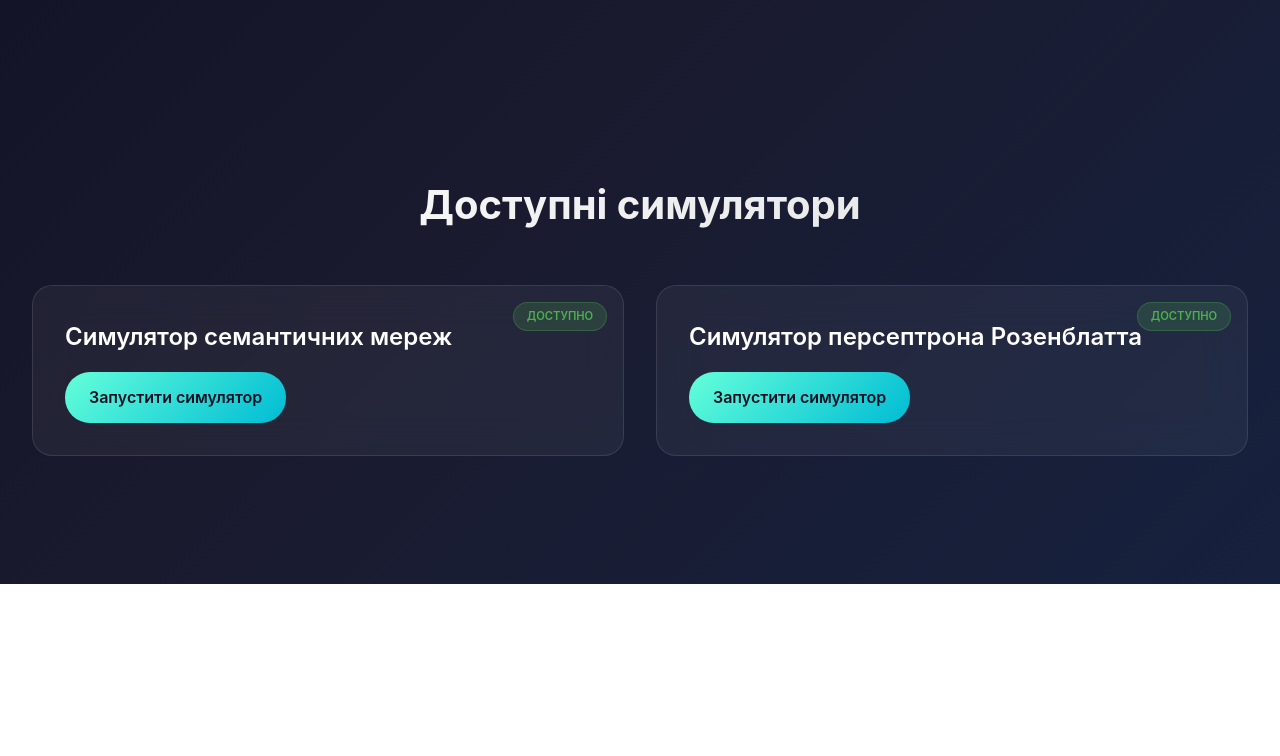
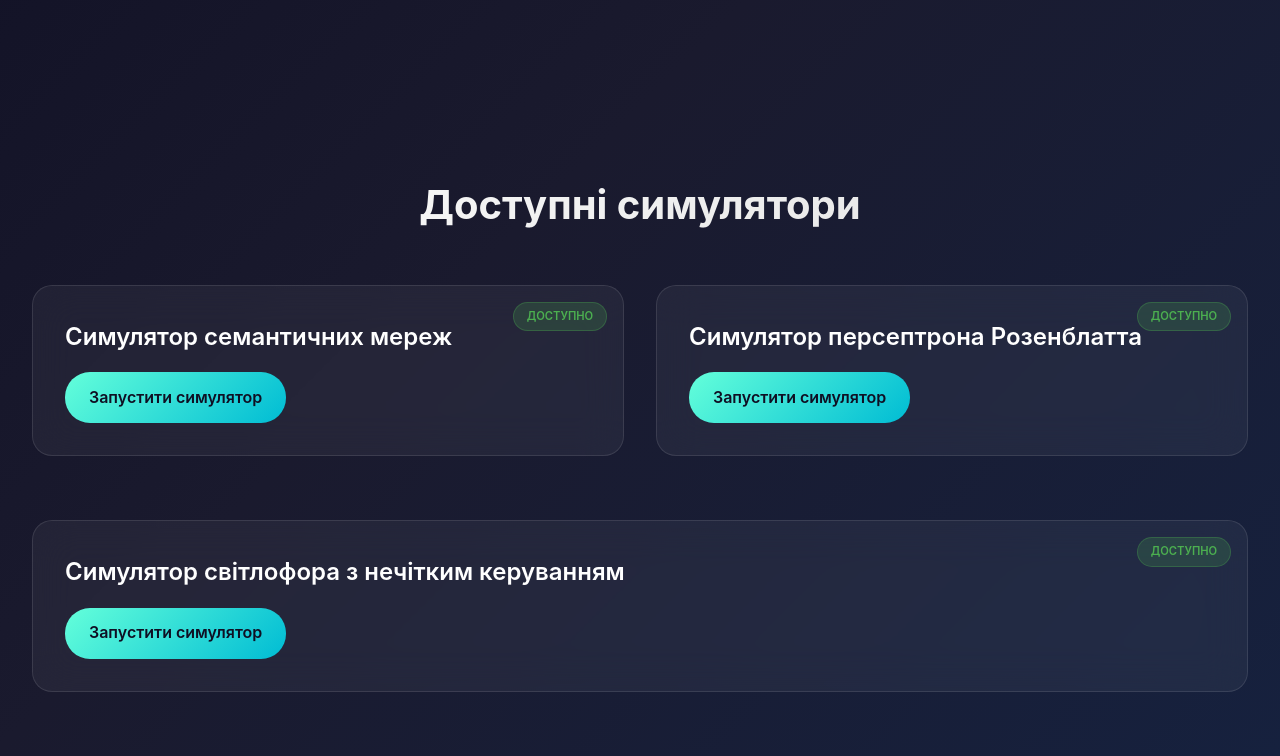
Before and after one commit to romanenko-o/romanenko-o.github.io, a plain HTML site: page index.html in a window 1280 px wide. Shown: the part 538-1294 px from the top of the page. Before the commit the page ends 1122 px from the top, so only its background shows below. Drawn offline with Linux system fonts and the light colour scheme.

Commit message:
Update index.html

```diff
--- a/index.html
+++ b/index.html
@@ -360,6 +360,12 @@
                 <h3 class="card-title">Симулятор персептрона Розенблатта</h3>
                 <a href="perceptron_simulator.html" class="card-button">Запустити симулятор</a>
             </div>
+            </div>
+                <div class="simulator-card">
+                <div class="status live">Доступно</div>
+                <h3 class="card-title">Симулятор світлофора з нечітким керуванням</h3>
+                <a href="fuzzy_traffic_light.html" class="card-button">Запустити симулятор</a>
+            </div>
 
         </div>
     </section>
```
